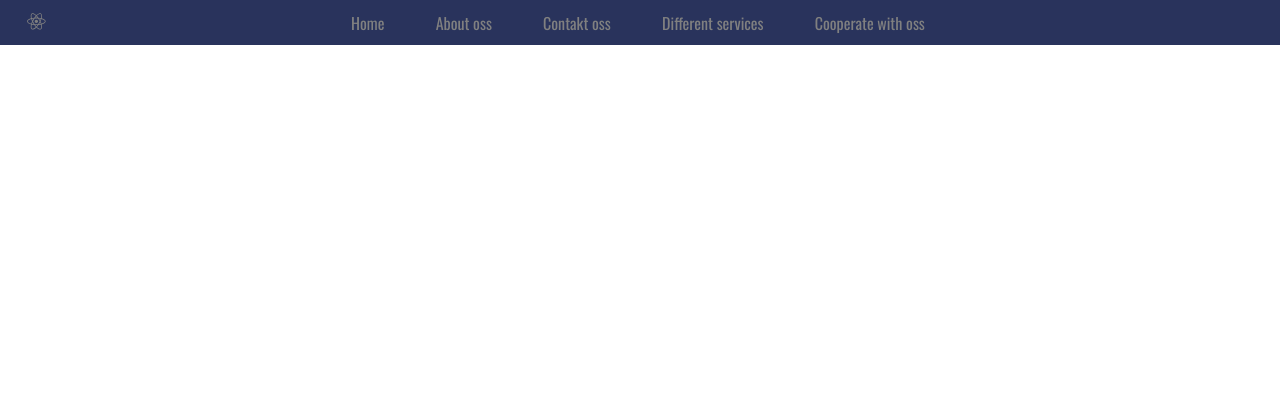
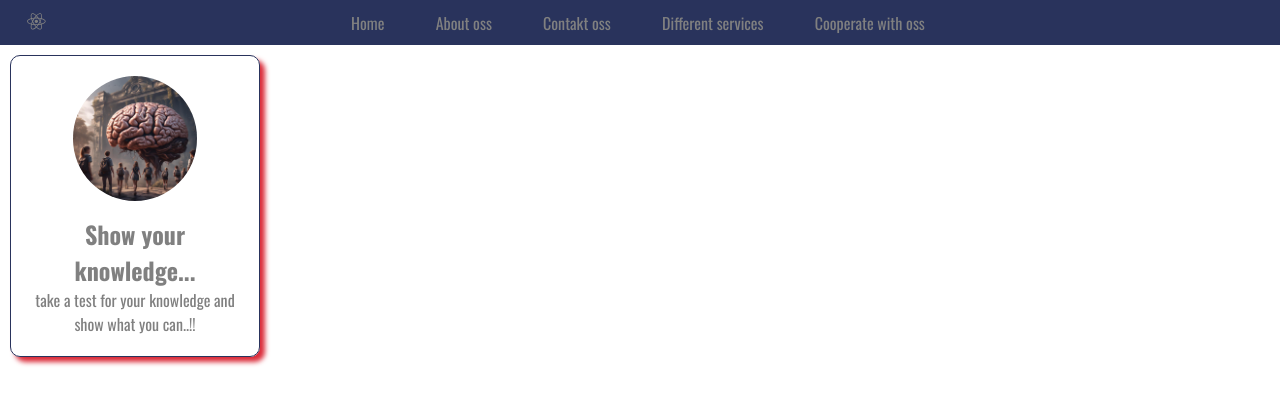
Before and after one commit to Lucifer87878/Gorans-Navbar, a React (Vite) app: page / in a window 1280 px wide. Shown: the top 404 px of the page. Built offline with nearby package versions, Linux system fonts and the light colour scheme.

Commit message:
har gjort en card komponent med bild

```diff
--- a/src/App.css
+++ b/src/App.css
@@ -1,5 +1,5 @@
 @import "../src/components/Navbar/NavBar.scss";
-
+@import "../src/components/Cards/Cards.scss";
 
 *{
   padding: 0;
--- a/src/App.tsx
+++ b/src/App.tsx
@@ -1,5 +1,6 @@
 import './App.css';
 import Navbar from './components/Navbar/NavBar';
+import Card from './components/Cards/Card';
 
 const GoToNavLink = [
   { Text: 'Home', href: '/#' },
@@ -13,6 +14,7 @@ function App() {
   return (
     <>
       <Navbar GoToNavLink={GoToNavLink} />
+      <Card />
     </>
   );
 }
--- a/src/components/Cards/Card.tsx
+++ b/src/components/Cards/Card.tsx
@@ -0,0 +1,15 @@
+import CardPic1 from "../img/Card1.jpg";
+
+function Card() {
+    return (
+        <section className="card">
+            <div>
+                <img className="cardPic" src={CardPic1} alt="Profile Picture" />
+                <h2 className="card-title">Show your knowledge...</h2>
+                <p className="card-text">take a test for your knowledge and show what you can..!!</p>
+            </div>
+        </section>
+    );
+}
+
+export default Card;
--- /dev/null
+++ b/src/components/Cards/Cards.scss
@@ -0,0 +1,30 @@
+.card {
+  border: 1px solid var(--mainColor);
+  border-radius: 10px;
+  box-shadow: 5px 5px 5px var(--secenderyColor);
+  padding: 20px;
+  margin: 10px;
+  text-align: center;
+  max-width: 250px;
+  display: inline-block;
+
+  .cardPic {
+    border-radius: 10px;
+    text-align: center;
+    max-width: 60%;
+    height: auto;
+    border-radius: 50%;
+    margin-bottom: 10px;
+  }
+
+  .card-title {
+    font-family: "Oswald";
+    margin: 0;
+    color: var(--textColor);
+  }
+
+  .card-text {
+    font-family: "Oswald";
+    color: var(--textColor);
+  }
+}
```
Also changed, not shown: src/components/Cards/Card.css (deleted), src/components/Scss/_Cards.scss (deleted), src/components/img/Card1.jpg (added), src/components/img/Card2.jpg (added).
